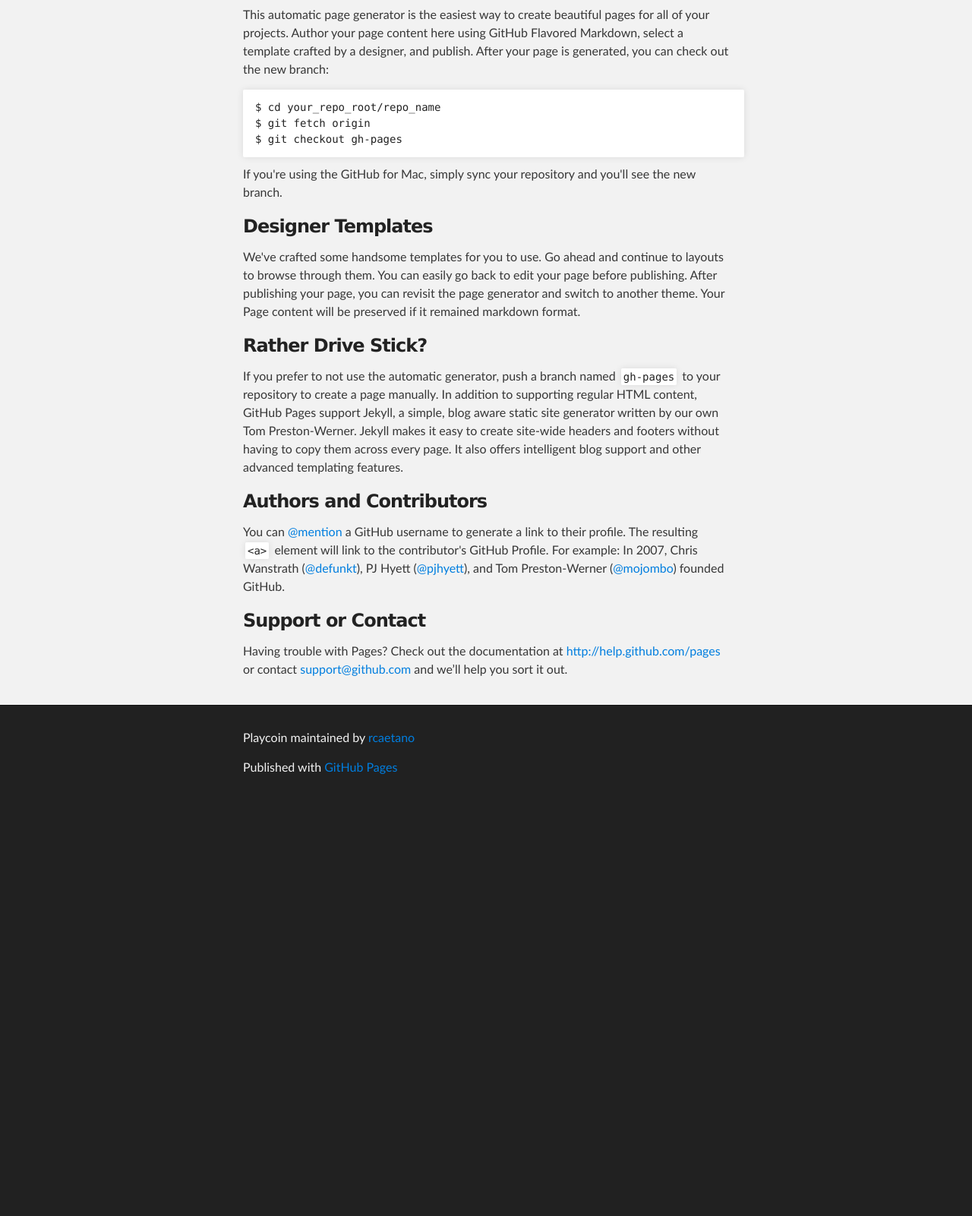
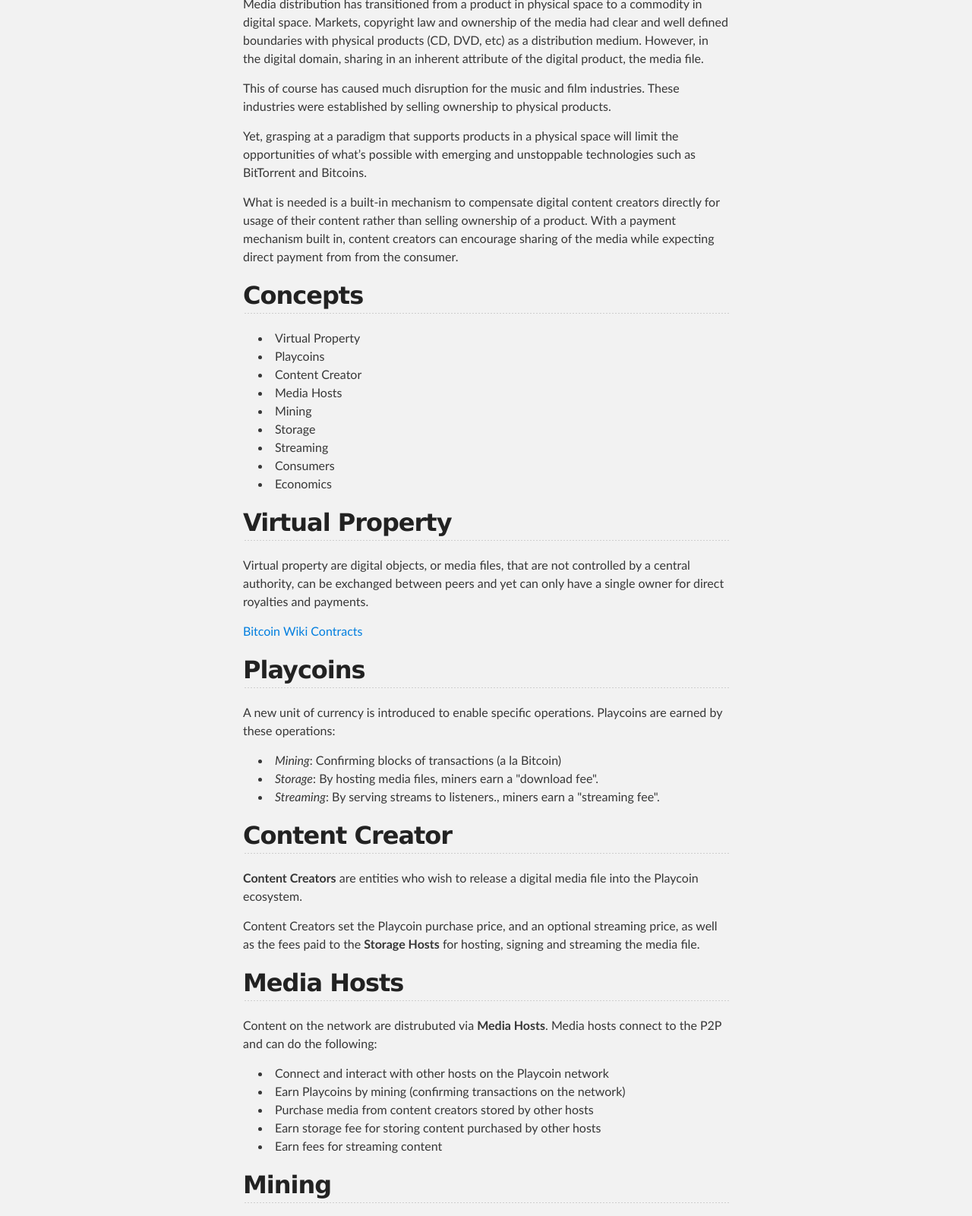
Before and after one commit to rcaetano/playcoin, a plain HTML site: page index.html in a window 1280 px wide. Shown: the part 335-1936 px from the top of the page at 76% size. Before the commit the page ends 1392 px from the top, so only its background shows below. Drawn offline with Linux system fonts and the light colour scheme.

```diff
--- a/index.html
+++ b/index.html
@@ -4,7 +4,7 @@
   <head>
     <meta charset='utf-8' />
     <meta http-equiv="X-UA-Compatible" content="chrome=1" />
-    <meta name="description" content="Playcoin : Enabling a P2P exchange for digital content distribution and payments" />
+    <meta name="description" content="Playcoin : P2P exchange for digital media distribution and payment" />
 
     <link rel="stylesheet" type="text/css" media="screen" href="stylesheets/stylesheet.css">
 
@@ -19,7 +19,7 @@
           <a id="forkme_banner" href="https://github.com/rcaetano/playcoin">View on GitHub</a>
 
           <h1 id="project_title">Playcoin</h1>
-          <h2 id="project_tagline">Enabling a P2P exchange for digital content distribution and payments</h2>
+          <h2 id="project_tagline">P2P exchange for digital media distribution and payment</h2>
 
             <section id="downloads">
               <a class="zip_download_link" href="https://github.com/rcaetano/playcoin/zipball/master">Download this project as a .zip file</a>
@@ -31,37 +31,109 @@
     <!-- MAIN CONTENT -->
     <div id="main_content_wrap" class="outer">
       <section id="main_content" class="inner">
-        <h3>
-<a name="welcome-to-github-pages" class="anchor" href="#welcome-to-github-pages"><span class="octicon octicon-link"></span></a>Welcome to GitHub Pages.</h3>
+        <h2>
+<a name="introduction" class="anchor" href="#introduction"><span class="octicon octicon-link"></span></a>Introduction</h2>
 
-<p>This automatic page generator is the easiest way to create beautiful pages for all of your projects. Author your page content here using GitHub Flavored Markdown, select a template crafted by a designer, and publish. After your page is generated, you can check out the new branch:</p>
+<p>Media distribution has transitioned from a product in physical space to a commodity in digital space.  Markets, copyright law and ownership of the media had clear and well defined boundaries with physical products (CD, DVD, etc) as a distribution medium.  However, in the digital domain, sharing in an inherent attribute of the digital product, the media file.</p>
 
-<pre><code>$ cd your_repo_root/repo_name
-$ git fetch origin
-$ git checkout gh-pages
-</code></pre>
+<p>This of course has caused much disruption for the music and film industries.  These industries were established by selling ownership to physical products.</p>
 
-<p>If you're using the GitHub for Mac, simply sync your repository and you'll see the new branch.</p>
+<p>Yet, grasping at a paradigm that supports products in a physical space will limit the opportunities of what’s possible with emerging and unstoppable technologies such as BitTorrent and Bitcoins.</p>
 
-<h3>
-<a name="designer-templates" class="anchor" href="#designer-templates"><span class="octicon octicon-link"></span></a>Designer Templates</h3>
+<p>What is needed is a built-in mechanism to compensate digital content creators directly for usage of their content rather than selling ownership of a product.  With a payment mechanism built in, content creators can encourage sharing of the media while expecting direct payment from from the consumer.</p>
 
-<p>We've crafted some handsome templates for you to use. Go ahead and continue to layouts to browse through them. You can easily go back to edit your page before publishing. After publishing your page, you can revisit the page generator and switch to another theme. Your Page content will be preserved if it remained markdown format.</p>
+<h2>
+<a name="concepts" class="anchor" href="#concepts"><span class="octicon octicon-link"></span></a>Concepts</h2>
 
-<h3>
-<a name="rather-drive-stick" class="anchor" href="#rather-drive-stick"><span class="octicon octicon-link"></span></a>Rather Drive Stick?</h3>
+<ul>
+<li>Virtual Property </li>
+<li>Playcoins</li>
+<li>Content Creator</li>
+<li>Media Hosts</li>
+<li>Mining</li>
+<li>Storage</li>
+<li>Streaming</li>
+<li>Consumers</li>
+<li>Economics</li>
+</ul><h2>
+<a name="virtual-property" class="anchor" href="#virtual-property"><span class="octicon octicon-link"></span></a>Virtual Property</h2>
 
-<p>If you prefer to not use the automatic generator, push a branch named <code>gh-pages</code> to your repository to create a page manually. In addition to supporting regular HTML content, GitHub Pages support Jekyll, a simple, blog aware static site generator written by our own Tom Preston-Werner. Jekyll makes it easy to create site-wide headers and footers without having to copy them across every page. It also offers intelligent blog support and other advanced templating features.</p>
+<p>Virtual property are digital objects, or media files, that are not controlled by a central authority, can be exchanged between peers and yet can only have a single owner for direct royalties and payments.</p>
 
-<h3>
-<a name="authors-and-contributors" class="anchor" href="#authors-and-contributors"><span class="octicon octicon-link"></span></a>Authors and Contributors</h3>
+<p><a href="https://en.bitcoin.it/wiki/Contracts">Bitcoin Wiki Contracts</a></p>
 
-<p>You can <a href="https://github.com/blog/821" class="user-mention">@mention</a> a GitHub username to generate a link to their profile. The resulting <code>&lt;a&gt;</code> element will link to the contributor's GitHub Profile. For example: In 2007, Chris Wanstrath (<a href="https://github.com/defunkt" class="user-mention">@defunkt</a>), PJ Hyett (<a href="https://github.com/pjhyett" class="user-mention">@pjhyett</a>), and Tom Preston-Werner (<a href="https://github.com/mojombo" class="user-mention">@mojombo</a>) founded GitHub.</p>
+<h2>
+<a name="playcoins" class="anchor" href="#playcoins"><span class="octicon octicon-link"></span></a>Playcoins</h2>
 
-<h3>
-<a name="support-or-contact" class="anchor" href="#support-or-contact"><span class="octicon octicon-link"></span></a>Support or Contact</h3>
+<p>A new unit of currency is introduced to enable specific operations. Playcoins are earned by these operations:</p>
 
-<p>Having trouble with Pages? Check out the documentation at <a href="http://help.github.com/pages">http://help.github.com/pages</a> or contact <a href="mailto:support@github.com">support@github.com</a> and we’ll help you sort it out.</p>
+<ul>
+<li>
+<em>Mining</em>: Confirming blocks of transactions (a la Bitcoin)</li>
+<li>
+<em>Storage</em>: By hosting media files, miners earn a "download fee".</li>
+<li>
+<em>Streaming</em>: By serving streams to listeners., miners earn a "streaming fee".</li>
+</ul><h2>
+<a name="content-creator" class="anchor" href="#content-creator"><span class="octicon octicon-link"></span></a>Content Creator</h2>
+
+<p><strong>Content Creators</strong> are entities who wish to release a digital media file into the Playcoin ecosystem.  </p>
+
+<p>Content Creators set the Playcoin purchase price, and an optional streaming price, as well as the fees paid to the <strong>Storage Hosts</strong> for hosting, signing and streaming the media file.</p>
+
+<h2>
+<a name="media-hosts" class="anchor" href="#media-hosts"><span class="octicon octicon-link"></span></a>Media Hosts</h2>
+
+<p>Content on the network are distrubuted via <strong>Media Hosts</strong>.  Media hosts connect to the P2P and can do the following:  </p>
+
+<ul>
+<li>Connect and interact with other hosts on the Playcoin network</li>
+<li>Earn Playcoins by mining (confirming transactions on the network)</li>
+<li>Purchase media from content creators stored by other hosts</li>
+<li>Earn storage fee for storing content purchased by other hosts</li>
+<li>Earn fees for streaming content</li>
+</ul><h2>
+<a name="mining" class="anchor" href="#mining"><span class="octicon octicon-link"></span></a>Mining</h2>
+
+<p>Mining is the process of spending computation power to secure Playcoin transactions against reversal and introducing new Playcoins to the system.</p>
+
+<p>See <a href="https://en.bitcoin.it/wiki/FAQ#Mining">Bitcoin Mining</a></p>
+
+<h2>
+<a name="storage" class="anchor" href="#storage"><span class="octicon octicon-link"></span></a>Storage</h2>
+
+<p>Playcoins can be used to purchase a copy of a media file from any <strong>Storage Host</strong> who has previously purchased the file.  </p>
+
+<p>The purchase price is set/updated by the content creator and includes a small <strong>storage fee</strong> which is kept by the storage host.</p>
+
+<p>[DRAFT] When a media file is purchased from a storage host, the file must be encrypted with the purchasing host's public key and include a hash of the storage host's key showing the chain of purchases originating back to the original content creator.</p>
+
+<p>Media file integrity is validated by the hash of the original content creators signature.</p>
+
+<h2>
+<a name="streaming" class="anchor" href="#streaming"><span class="octicon octicon-link"></span></a>Streaming</h2>
+
+<p>[DRAFT]  Storage hosts may also earn play coins by <strong>Streaming</strong>  a media file.  Streaming royalties and streaming fees must be defined</p>
+
+<h2>
+<a name="consumers" class="anchor" href="#consumers"><span class="octicon octicon-link"></span></a>Consumers</h2>
+
+<p>Consumers who wish to listen/watch a media may pay the Playcoin price to obtain a copy or pay a smaller price to stream.</p>
+
+<p>Consumers who have a catalog of media automatically become storage hosts who can earn Playcoins for storage or streaming.</p>
+
+<p>For immediate use, consumers may purchase Playcoins on open digital exchanges.  Or, consumers may choose to earn Playcoins by mining them over time.</p>
+
+<h2>
+<a name="economics" class="anchor" href="#economics"><span class="octicon octicon-link"></span></a>Economics</h2>
+
+<ul>
+<li><p><em>Playcoins are limited and distributed over time</em> at the inverse of computing power.  Playcoin price discovery happens through open exchanges (Playcoin/Bitcoin, Playcoin/USD, etc)</p></li>
+<li><p><em>Playcoins are rewarded to miners</em> for submitting proof of work.</p></li>
+<li><p><em>Content creators provide media content</em> with a purchase price set in play coins.</p></li>
+<li><p><em>Content Creators exchange their Playcoins for other currencies</em> through open exchanges; compensated for their work.</p></li>
+<li><p><em>To earn Playcoin storage fees, Storage Hosts store purchased copies</em> of media file  There is incentive to purchase and store popular content, thus leading to an incentive to promote the catalog.</p></li>
+</ul>
       </section>
     </div>
 
```
Also changed, not shown: params.json (+1 -1 lines).
